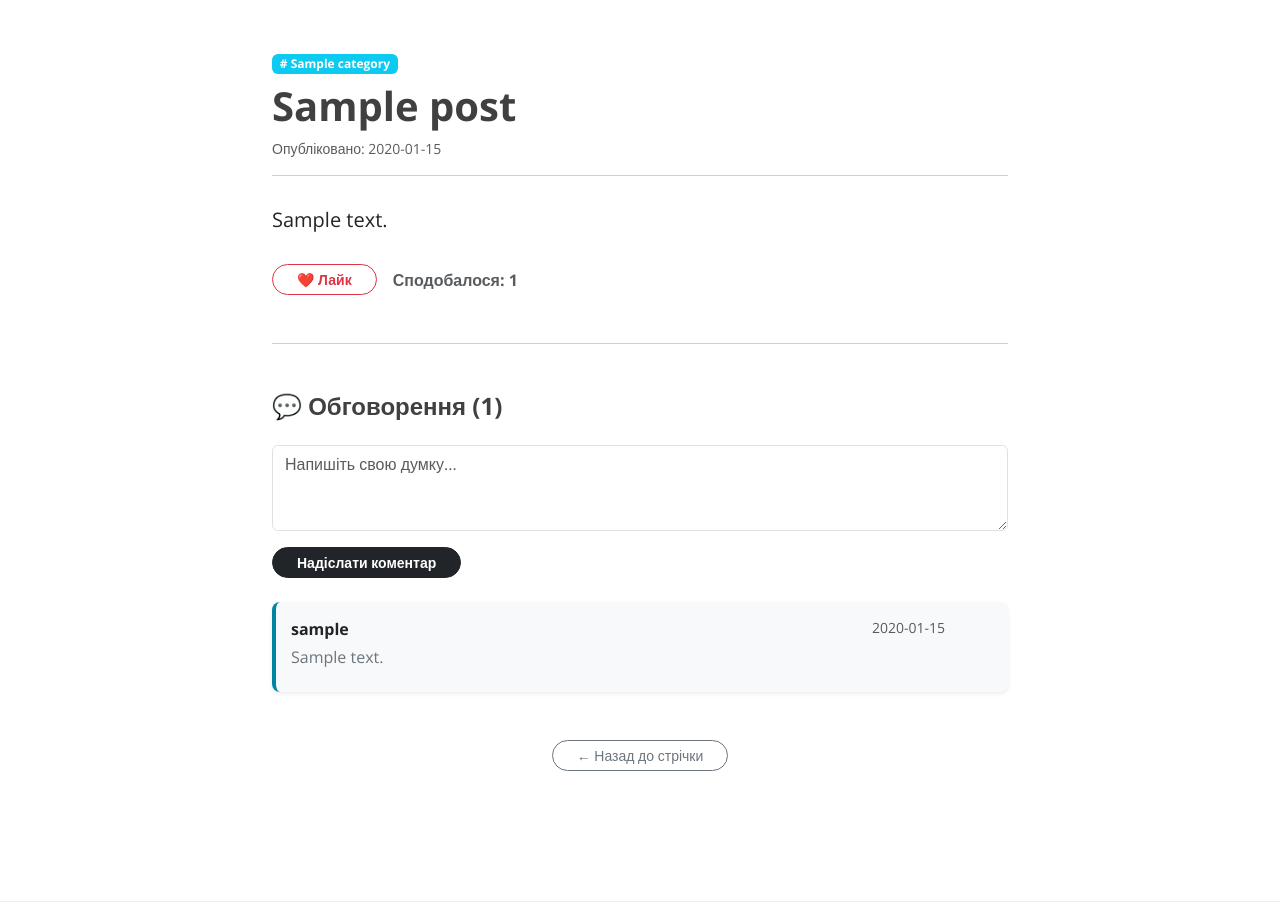
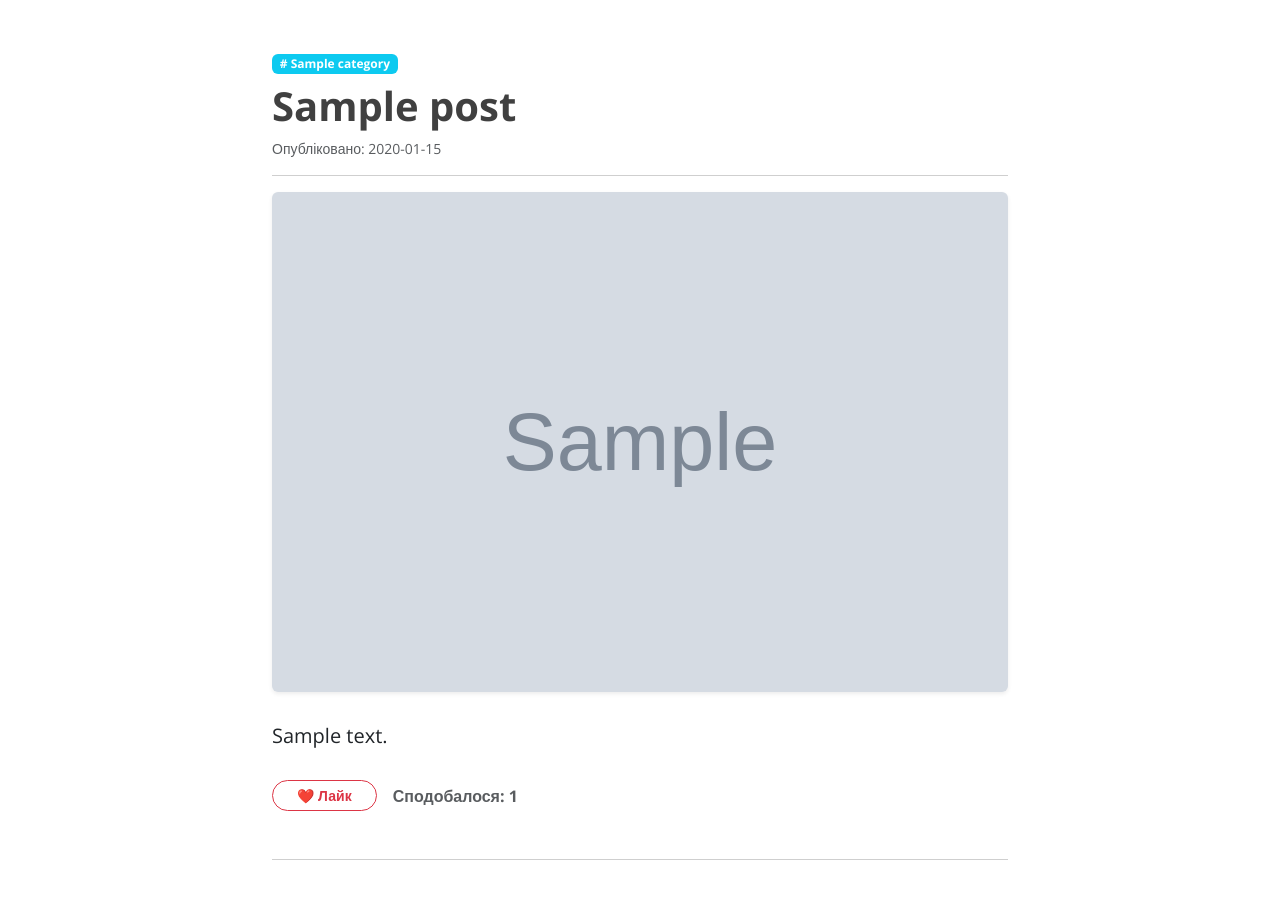
Before and after one commit to hubdefi62-prog/blog, a Flask app: page /post/1 in a window 1280 px wide. Shown: the part 70-972 px from the top of the page. Run offline with Flask 3, Linux system fonts and the light colour scheme; tables that the repository leaves empty hold one stand-in row (values such as "Sample post"); grey boxes marked "Sample" are stand-in pictures.

Commit message:
first commit

```diff
--- a/templates/post_detail.html
+++ b/templates/post_detail.html
@@ -46,6 +46,13 @@
 
                 <p class="text-muted small mt-2">Опубліковано: {{ post['datetime'] }}</p>
                 <hr>
+
+                {% if post['image'] %}
+                    <div class="mb-4">
+                        <img src="{{ url_for('static', filename='uploads/' + post['image']) }}" alt="{{ post['title'] }}" class="img-fluid rounded shadow-sm" style="max-height: 500px; width: 100%; object-fit: cover;">
+                    </div>
+                {% endif %}
+
                 <div class="fs-5 lh-lg text-dark my-4" style="white-space: pre-wrap;">{{ post['text'] }}</div>
 
                 <div class="d-flex align-items-center my-4">
```
